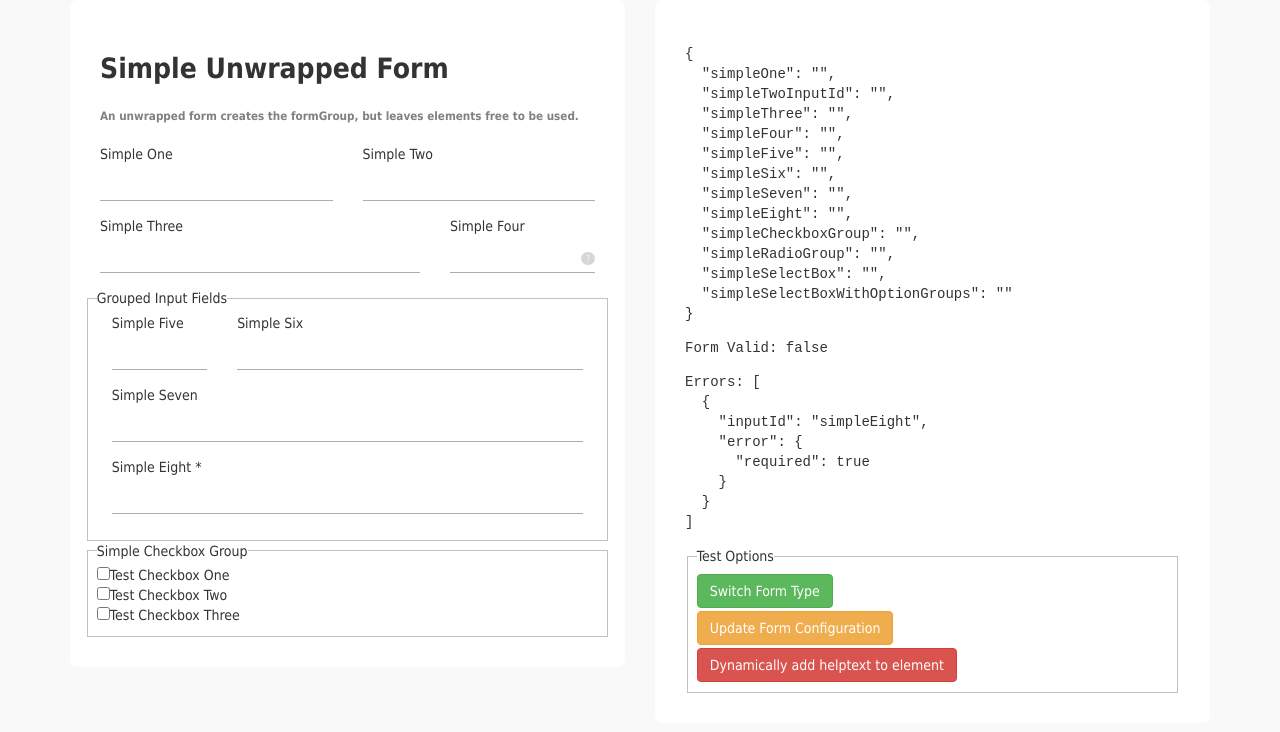
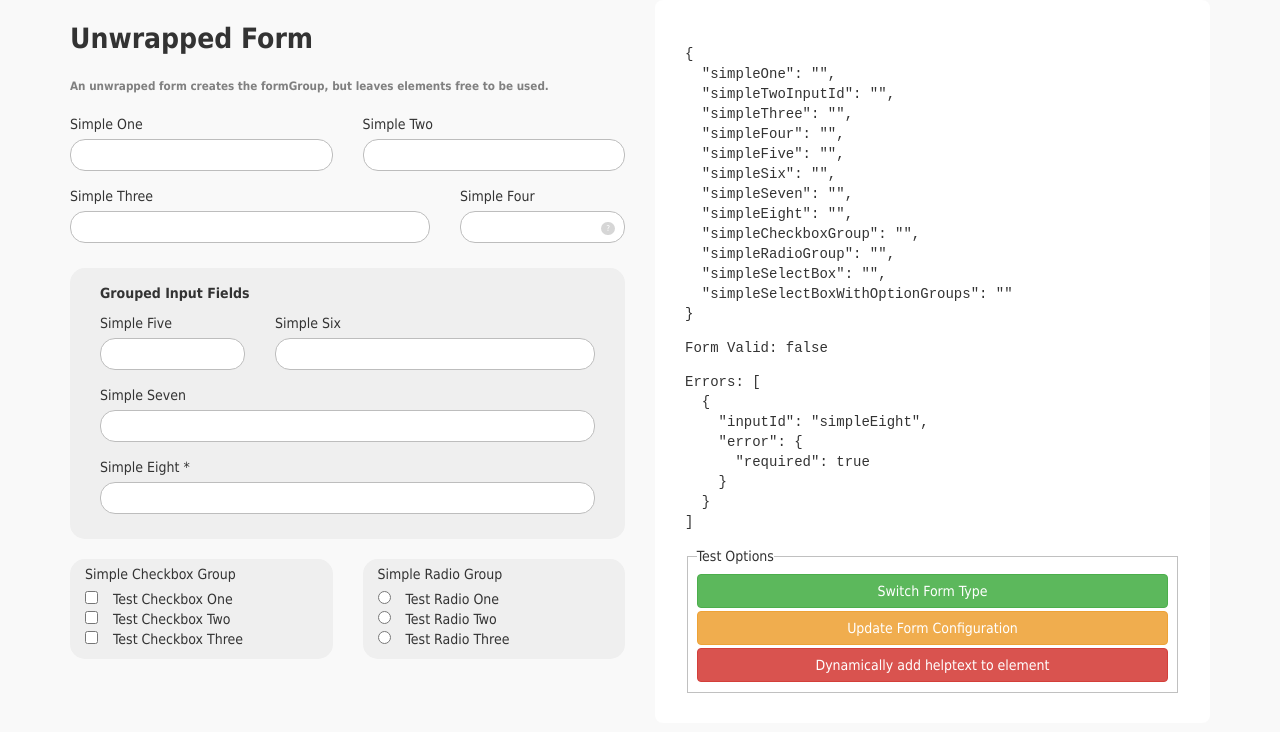
Before and after one commit to jflynn7/ng2-simple-forms, an Angular app: page / in a window 1280 px wide. Shown: the top 732 px of the page. Built offline with nearby package versions, Linux system fonts and the light colour scheme.

Commit message:
Add theme support

```diff
--- /dev/null
+++ b/src/_themes.scss
@@ -0,0 +1,3 @@
+/// Comment out unwanted themes
+
+@import './themes/default-theme';
--- a/src/app/app.component.html
+++ b/src/app/app.component.html
@@ -1,8 +1,8 @@
 <div class="container">
   <div class="row">
     <div class="col-xs-12 col-md-6">
-      <app-form-wrapper *ngIf="unwrapped">
-        <h1>Simple Unwrapped Form</h1>
+      <app-form-wrapper *ngIf="unwrapped" [wrapperCssClass]="'default-theme'">
+        <h1>Unwrapped Form</h1>
         <h5>An unwrapped form creates the formGroup, but leaves elements free to be used.</h5>
 
         <!-- Same column widths example -->
@@ -39,14 +39,15 @@
 
         <!-- Grouped elements accessibility example -->
         <div class="row">
-          <app-field-group [groupTitle]="'Grouped Input Fields'">
-            <div class="col-xs-3">
+          <div class="col-xs-12">
+            <app-field-group [groupTitle]="'Grouped Input Fields'" [wrapperCssClass]="'input-fieldset'">
+            <div class="col-xs-4">
               <app-form-element
                 [formGroup]="simpleForm.formGroup"
                 [formElement]="simpleForm.get('simpleFive')">
               </app-form-element>
             </div>
-            <div class="col-xs-9">
+            <div class="col-xs-8">
               <app-form-element
                 [formGroup]="simpleForm.formGroup"
                 [formElement]="simpleForm.get('simpleSix')">
@@ -65,11 +66,21 @@
               </app-form-element>
             </div>
           </app-field-group>
-
-          <app-form-element
-            [formGroup]="simpleForm.formGroup"
-            [formElement]="simpleForm.get('simpleCheckboxGroup')">
-          </app-form-element>
+          </div>
+        </div>
+        <div class="row">
+          <div class="col-xs-6">
+            <app-form-element
+              [formGroup]="simpleForm.formGroup"
+              [formElement]="simpleForm.get('simpleCheckboxGroup')">
+            </app-form-element>
+          </div>
+          <div class="col-xs-6">
+            <app-form-element
+              [formGroup]="simpleForm.formGroup"
+              [formElement]="simpleForm.get('simpleRadioGroup')">
+            </app-form-element>
+          </div>
         </div>
         <button class="btn btn-primary"
                 *ngIf="simpleForm.formGroup.valid"
@@ -80,7 +91,10 @@
         *ngIf="!unwrapped"
         [form]="simpleForm"
         [formTitle]="'Wrapped Form'"
-        [formSubtitle]="'Simple form, wrapped in a container with linear elements'"></app-form>
+        [formSubtitle]="'Simple form, wrapped in a container with linear elements'"
+        [formOptions]="{
+          wrapperCssClass: 'default-theme'
+        }"></app-form>
     </div>
     <div class="col-xs-12 col-md-6">
       <app-form-wrapper>
--- a/src/app/app.component.scss
+++ b/src/app/app.component.scss
@@ -2,5 +2,6 @@
   button {
     display: block;
     margin-top: 3px;
+    width: 100%;
   }
 }
--- a/src/app/modules/simple-forms/components/field-group/field-group.component.html
+++ b/src/app/modules/simple-forms/components/field-group/field-group.component.html
@@ -1,4 +1,6 @@
-<fieldset class="{{ wrapperCssClass}}">
-  <legend>{{ groupTitle }}</legend>
-  <ng-content></ng-content>
-</fieldset>
+<span class="field">
+  <fieldset class="{{ wrapperCssClass}}">
+    <legend>{{ groupTitle }}</legend>
+    <ng-content></ng-content>
+  </fieldset>
+</span>
--- a/src/app/modules/simple-forms/components/form-elements/checkbox/checkbox.component.html
+++ b/src/app/modules/simple-forms/components/form-elements/checkbox/checkbox.component.html
@@ -1,6 +1,5 @@
-<fieldset [formGroup]="checkboxGroup">
-  <legend>{{elementData.label}}</legend>
-  <span *ngFor="let option of elementData.options">
+<app-field-group [groupTitle]="elementData.label">
+  <span *ngFor="let option of elementData.options" [formGroup]="checkboxGroup">
      <input
        formControlName="{{option.value}}"
        id="{{option.value + '_id'}}"
@@ -9,4 +8,4 @@
        value="{{option.value}}">
      <label for="{{option.value + '_id'}}">{{option.display}}</label><br>
   </span>
-</fieldset>
+</app-field-group>
--- a/src/app/modules/simple-forms/components/form-elements/radio-question/radio-question.component.html
+++ b/src/app/modules/simple-forms/components/form-elements/radio-question/radio-question.component.html
@@ -1,7 +1,5 @@
-<fieldset [formGroup]="formGroup">
-  <legend>{{elementData.label}}</legend>
-  <span *ngFor="let option of elementData.options">
-
+<app-field-group [groupTitle]="elementData.label">
+  <span [formGroup]="formGroup" *ngFor="let option of elementData.options">
     <input
       formControlName="{{elementData.inputId}}"
       id="{{elementData.inputId}}_{{option.value}}_id"
@@ -9,9 +7,8 @@
       name="{{elementData.inputId}}"
       value="{{option.value}}"
       [attr.data-test-id]="elementData.getTestId('radio', option.value)">
-
   <label
     [attr.data-test-id]="elementData.getTestId('label', option.value)"
     for="{{elementData.inputId}}_{{option.value}}_id">{{option.display}}</label><br>
   </span>
-</fieldset>
+</app-field-group>
--- a/src/styles.scss
+++ b/src/styles.scss
@@ -27,3 +27,6 @@ h5 {
 .testConfig {
 
 }
+
+/// THEMES
+@import './themes';
--- /dev/null
+++ b/src/themes/default-theme.scss
@@ -0,0 +1,51 @@
+// Add theme name as overall wrapper class in form config
+.default-theme {
+
+  // All elements are wrapped in .field for specificity
+  .field {
+
+    input {
+      background-color: white;
+      border: 1px solid #bdbdbd;
+      border-radius: 15px;
+      text-indent:  10px;
+      padding: 5px;
+    }
+
+    .icon-wrapper {
+      .icon {
+        margin-right: 10px;
+      }
+    }
+
+    .input-fieldset {
+        padding-top: 45px;
+
+        legend {
+          padding-left: 15px;
+          padding-top: 10px;
+          font-weight: bold;
+        }
+
+    }
+
+    fieldset {
+      border: none;
+      border-radius: 15px;
+      background-color: #efefef;
+      margin: 10px 0;
+      position: relative;
+      padding: 30px 15px 10px;
+
+      legend {
+        position: absolute;
+        top: 5px;
+      }
+
+      input[type="checkbox"], input[type="radio"] {
+        margin-right: 15px;
+      }
+    }
+
+  }
+}
```
